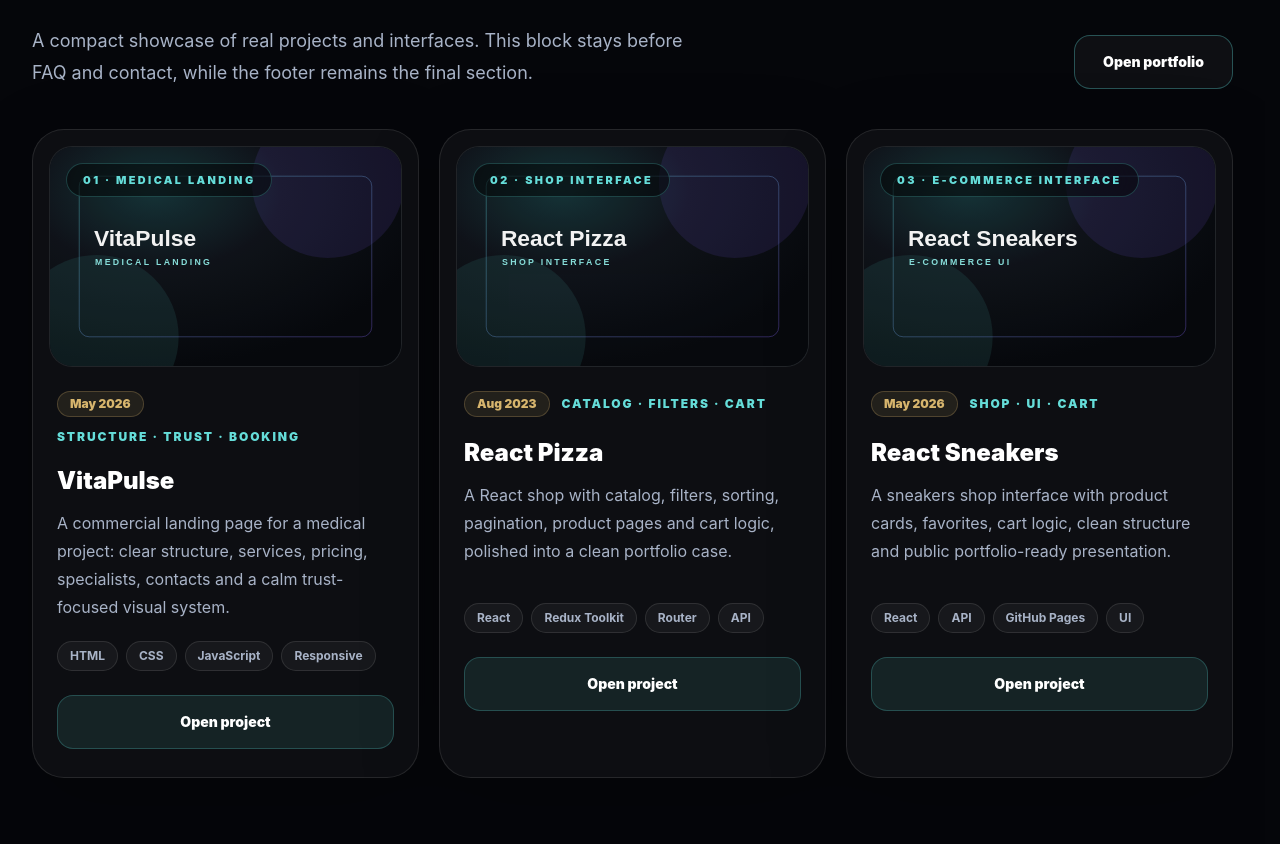
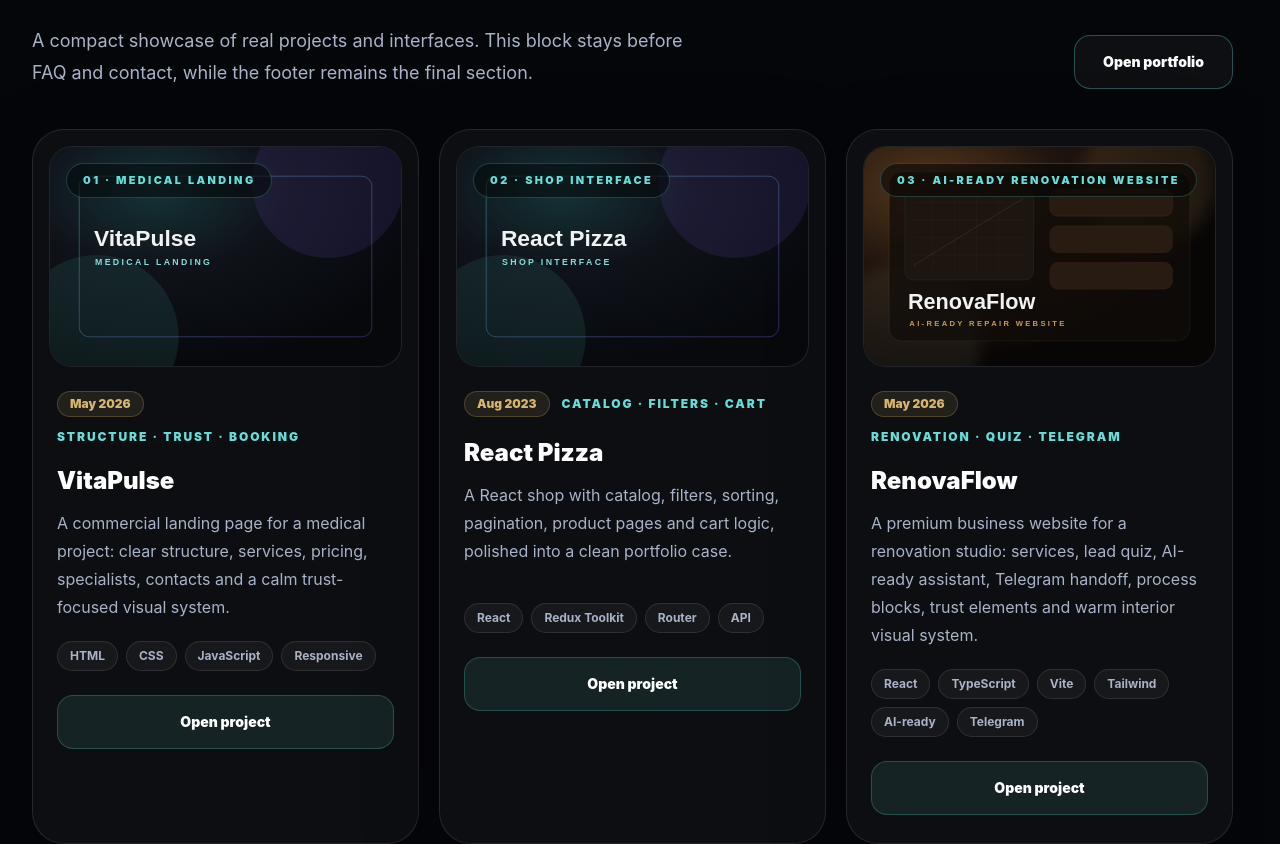
Before and after one commit to kenform/elven-syndicate, a React (Vite) app: page / in a window 1280 px wide. Shown: the part 10530-11374 px from the top of the page. Built offline with nearby package versions, Linux system fonts and the light colour scheme.

Commit message:
Add RenovaFlow to selected works

```diff
--- a/src/App.tsx
+++ b/src/App.tsx
@@ -888,19 +888,14 @@ const selectedWorksContent: Record<Lang, SelectedWork[]> = {
     ]
   },
   {
-    "title": "React Sneakers",
-    "type": "E-commerce интерфейс",
-    "date": "Май 2026",
-    "image": "/assets/work-react-sneakers.svg",
-    "href": "https://react-sneakers-beta-gray.vercel.app",
-    "text": "Интерфейс интернет-магазина кроссовок: карточки товаров, избранное, корзина, аккуратная структура и подготовка проекта к публичному показу.",
-    "result": "Магазин · UI · корзина",
-    "tags": [
-      "React",
-      "API",
-      "GitHub Pages",
-      "UI"
-    ]
+    title: "RenovaFlow",
+    type: "AI-ready сайт ремонта",
+    date: "Май 2026",
+    image: "/assets/work-renovaflow.svg",
+    href: "https://renovaflow.vercel.app/",
+    text: "Премиальный бизнес-сайт для студии ремонта: услуги, квиз заявки, AI-ready помощник, Telegram-flow, процесс, доверие и тёплая интерьерная визуальная система.",
+    result: "Ремонт · квиз · Telegram",
+    tags: ["React", "TypeScript", "Vite", "Tailwind", "AI-ready", "Telegram"]
   }
 ],
   en: [
@@ -935,19 +930,14 @@ const selectedWorksContent: Record<Lang, SelectedWork[]> = {
     ]
   },
   {
-    "title": "React Sneakers",
-    "type": "E-commerce interface",
-    "date": "May 2026",
-    "image": "/assets/work-react-sneakers.svg",
-    "href": "https://react-sneakers-beta-gray.vercel.app",
-    "text": "A sneakers shop interface with product cards, favorites, cart logic, clean structure and public portfolio-ready presentation.",
-    "result": "Shop · UI · cart",
-    "tags": [
-      "React",
-      "API",
-      "GitHub Pages",
-      "UI"
-    ]
+    title: "RenovaFlow",
+    type: "AI-ready renovation website",
+    date: "May 2026",
+    image: "/assets/work-renovaflow.svg",
+    href: "https://renovaflow.vercel.app/",
+    text: "A premium business website for a renovation studio: services, lead quiz, AI-ready assistant, Telegram handoff, process blocks, trust elements and warm interior visual system.",
+    result: "Renovation · quiz · Telegram",
+    tags: ["React", "TypeScript", "Vite", "Tailwind", "AI-ready", "Telegram"]
   }
 ],
 };
```
Also changed, not shown: public/assets/work-renovaflow.svg (added).
